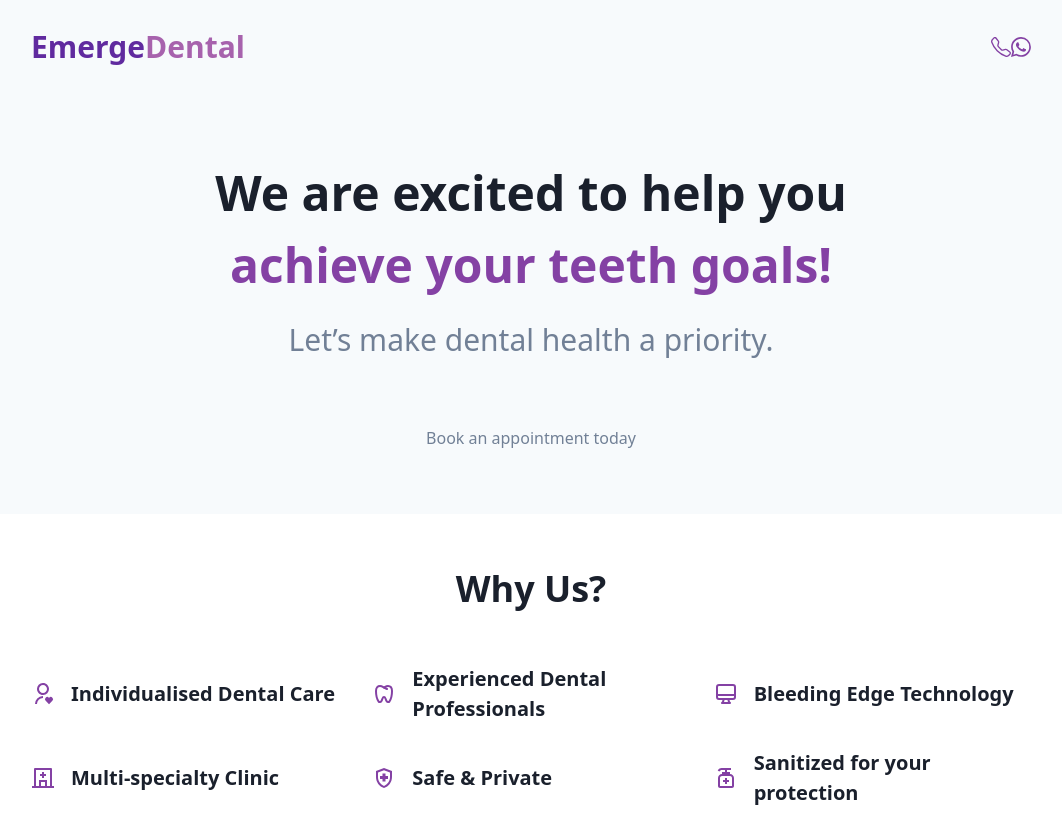
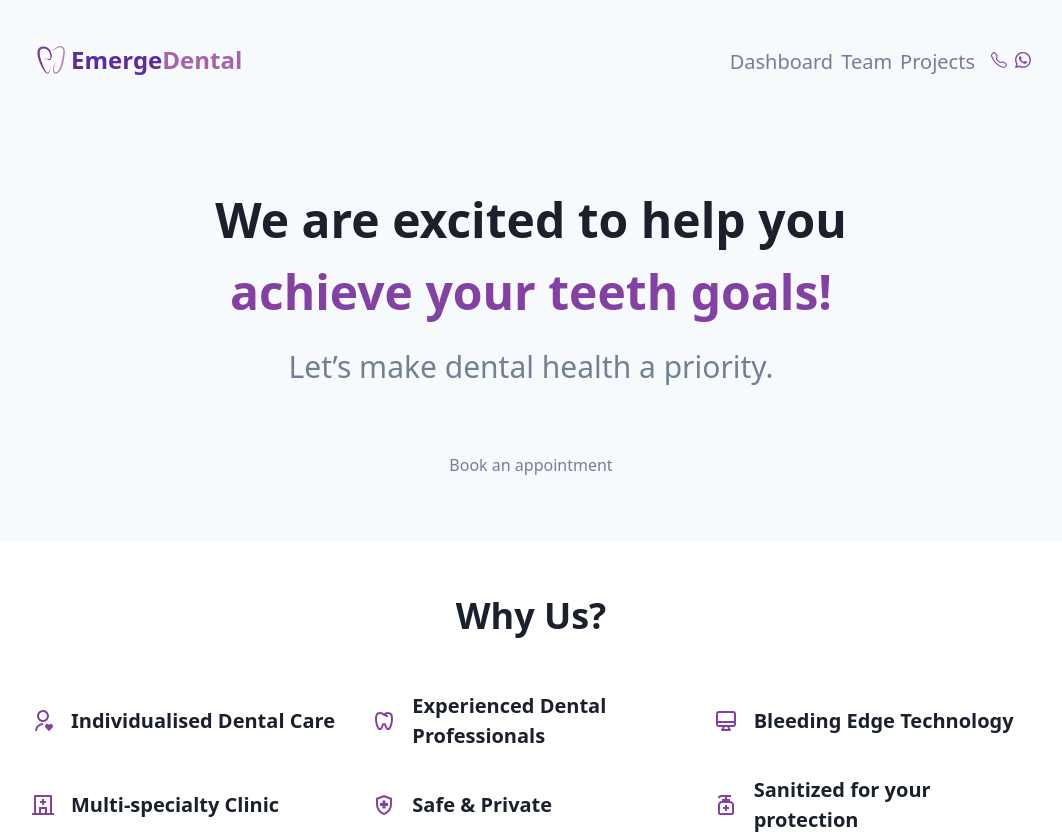
Before and after one commit to drtanikaulavkar/emergedentalstudio, a Next.js app: page / in a window 1280 px wide. Shown: the top 834 px of the page, without its empty margins (109-1171 px from the left). Built offline with nearby package versions, Linux system fonts and the light colour scheme.

Commit message:
WIP: navbar

```diff
--- /dev/null
+++ b/src/navigation/Navbar.tsx
@@ -0,0 +1,106 @@
+import { ReactNode, useState } from 'react';
+
+import Link from 'next/link';
+import { BsWhatsapp, BsTelephone } from 'react-icons/bs';
+
+type INavbarProps = {
+  logo: ReactNode;
+  children?: ReactNode;
+};
+
+export const Navbar = (props: INavbarProps) => {
+  const [active, setActive] = useState(false);
+  const handleClick = () => {
+    setActive(!active);
+  };
+
+  return (
+    <>
+      {/* Main navigation container */}
+      <nav
+        className="flex-no-wrap relative flex w-full items-center justify-between py-4 lg:flex-wrap lg:justify-start"
+        data-te-navbar-ref=""
+      >
+        <div className="flex w-full flex-wrap items-center justify-between ">
+          {/* Hamburger button for mobile view */}
+          <button
+            className="block border-0 bg-transparent px-2.5 py-2 text-primary-500 hover:no-underline hover:shadow-none focus:no-underline focus:shadow-none focus:outline-none focus:ring-0 lg:hidden"
+            type="button"
+            onClick={handleClick}
+          >
+            {/* Hamburger icon */}
+            <span className="[&>svg]:w-7">
+              <svg
+                xmlns="http://www.w3.org/2000/svg"
+                viewBox="0 0 24 24"
+                fill="currentColor"
+                className="h-7 w-7"
+              >
+                <path
+                  fillRule="evenodd"
+                  d="M3 6.75A.75.75 0 013.75 6h16.5a.75.75 0 010 1.5H3.75A.75.75 0 013 6.75zM3 12a.75.75 0 01.75-.75h16.5a.75.75 0 010 1.5H3.75A.75.75 0 013 12zm0 5.25a.75.75 0 01.75-.75h16.5a.75.75 0 010 1.5H3.75a.75.75 0 01-.75-.75z"
+                  clipRule="evenodd"
+                />
+              </svg>
+            </span>
+          </button>
+
+          {/* Collapsible navigation container */}
+          <div
+            className={`${
+              active ? '' : 'hidden'
+            }   flex-grow basis-[100%] items-center lg:!flex lg:basis-auto`}
+          >
+            {/* Logo */}
+            <Link href="/">{props.logo}</Link>
+            {/* Left navigation links */}
+            <ul
+              className="list-style-none ml-auto mt-1 flex flex-col pl-0 text-xl lg:flex-row text-gray-600  focus:text-gray-700 lg:px-2"
+              data-te-navbar-nav-ref=""
+            >
+              {props.children}
+              {/* Dashboard link */}
+              <li
+                className="lg:pr-2 hover:text-gray-900"
+                data-te-nav-item-ref=""
+              >
+                <a href="#" data-te-nav-link-ref="">
+                  Dashboard
+                </a>
+              </li>
+              {/* Team link */}
+              <li
+                className="lg:pr-2 hover:text-gray-900"
+                data-te-nav-item-ref=""
+              >
+                <a href="#" data-te-nav-link-ref="">
+                  Team
+                </a>
+              </li>
+              {/* Projects link */}
+              <li
+                className="lg:pr-2 hover:text-gray-900"
+                data-te-nav-item-ref=""
+              >
+                <a href="#" data-te-nav-link-ref="">
+                  Projects
+                </a>
+              </li>
+            </ul>
+          </div>
+
+          {/* Right elements */}
+          <div className="relative flex items-center gap-2">
+            <Link href="tel:+918296801240" passHref>
+              <BsTelephone className="text-primary-500" />
+            </Link>
+
+            <Link href="https://wa.me/918296801240" passHref>
+              <BsWhatsapp className="text-primary-500" />
+            </Link>
+          </div>
+        </div>
+      </nav>
+    </>
+  );
+};
--- a/src/templates/Hero.tsx
+++ b/src/templates/Hero.tsx
@@ -1,28 +1,16 @@
 import Link from 'next/link';
-import { BsWhatsapp, BsTelephone } from 'react-icons/bs';
 
 import { Background } from '../background/Background';
 import { Button } from '../button/Button';
 import { HeroOneButton } from '../hero/HeroOneButton';
 import { Section } from '../layout/Section';
-import { NavbarTwoColumns } from '../navigation/NavbarTwoColumns';
+import { Navbar } from '../navigation/Navbar';
 import { Logo } from './Logo';
 
 const Hero = () => (
   <Background color="bg-gray-100">
     <Section yPadding="py-6">
-      <NavbarTwoColumns logo={<Logo xl />}>
-        <li>
-          <Link href="tel:+918296801240" passHref>
-            <BsTelephone className="text-primary-500" />
-          </Link>
-        </li>
-        <li>
-          <Link href="https://wa.me/918296801240" passHref>
-            <BsWhatsapp className="text-primary-500" />
-          </Link>
-        </li>
-      </NavbarTwoColumns>
+      <Navbar logo={<Logo xl />} />
     </Section>
 
     <Section>
@@ -37,7 +25,7 @@ const Hero = () => (
         button={
           <Link href="https://clinicia.com/calendar/book?u=tanishakaulavkar">
             <a>
-              <Button xl>Book an appointment today</Button>
+              <Button xl>Book an appointment</Button>
             </a>
           </Link>
         }
--- a/src/templates/Logo.tsx
+++ b/src/templates/Logo.tsx
@@ -1,12 +1,22 @@
+import { useRouter } from 'next/router';
+
 type ILogoProps = {
   xl?: boolean;
 };
 
 const Logo = (props: ILogoProps) => {
-  const fontStyle = props.xl ? 'text-3xl' : 'text-xl';
-
+  const fontStyle = props.xl ? 'text-2xl' : 'text-xl';
+  const imageSize = props.xl ? 28 : 20;
+  const router = useRouter();
   return (
     <span className={`inline-flex items-center ${fontStyle}`}>
+      <img
+        className="m-1.5 inline-block"
+        src={`${router.basePath}/assets/images/emerge.svg`}
+        style={{ height: imageSize }}
+        alt=""
+        loading="lazy"
+      />
       <p className="text-primary-900 font-bold">Emerge</p>
       <p className="text-primary-100 font-semibold">Dental</p>
     </span>
```
Also changed, not shown: public/assets/images/emerge.svg (added).
